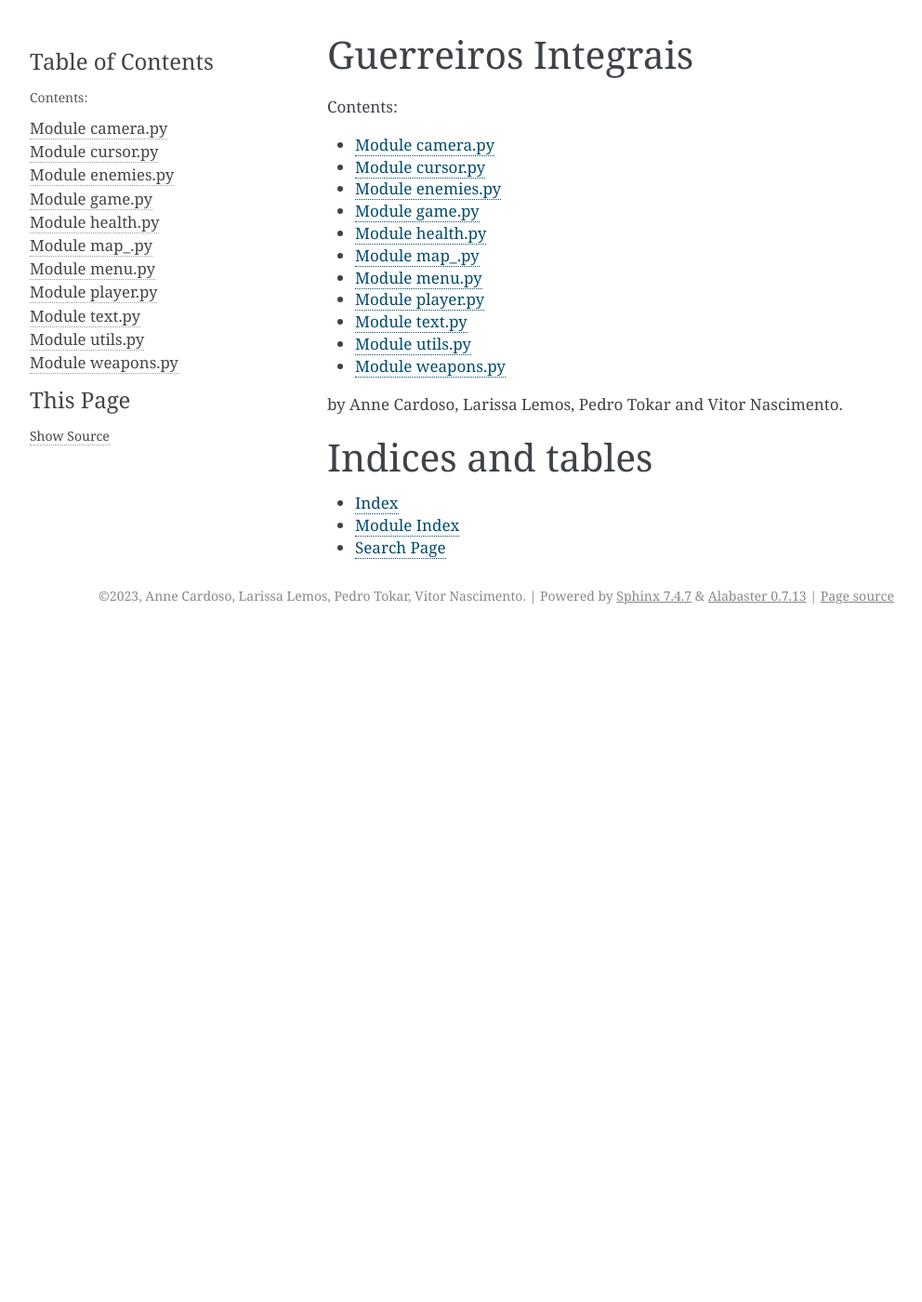
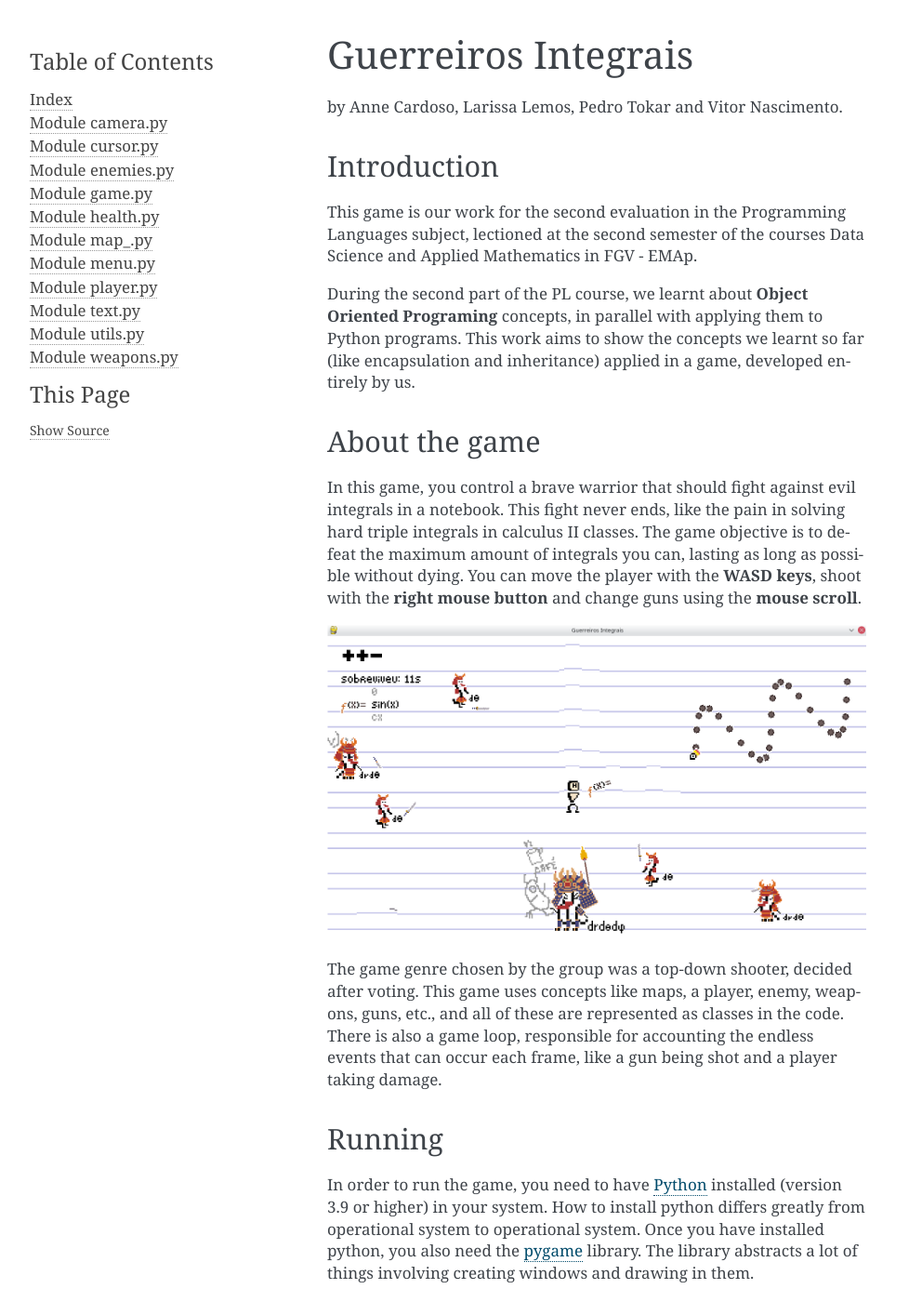
Before and after one commit to vitor-n/trabalho-lp-a2, a Sphinx documentation site: the page built from docs/source/index.rst, in a window 1280 px wide and 1400 px high. Shown: the whole window at 93% size, without its empty margins (148-1140 px from the left). Built offline with Sphinx 7.4.7, drawn with Linux system fonts in a browser that asks for light colours; some of the changed text lies outside the part shown.

Commit message:
Improve docs first page

```diff
--- a/docs/source/index.rst
+++ b/docs/source/index.rst
@@ -8,8 +8,9 @@ Guerreiros Integrais
 
 .. toctree::
    :maxdepth: 0
-   :caption: Contents:
+   :hidden:
 
+   genindex
    camera_doc
    cursor_doc
    enemies_doc
@@ -24,9 +25,59 @@ Guerreiros Integrais
 
 by Anne Cardoso, Larissa Lemos, Pedro Tokar and Vitor Nascimento.
 
-Indices and tables
-==================
+Introduction
+-------------
 
-* :ref:`genindex`
+This game is our work for the second evaluation in the Programming Languages
+subject, lectioned at the second semester of the courses Data Science and Applied
+Mathematics in FGV - EMAp.
+
+During the second part of the PL course, we learnt about **Object Oriented
+Programing** concepts, in parallel with applying them to Python programs. This
+work aims to show the concepts we learnt so far (like encapsulation and
+inheritance) applied in a game, developed entirely by us.
+
+About the game
+----------------
+
+In this game, you control a brave warrior that should fight against evil integrals
+in a notebook. This fight never ends, like the pain in solving hard triple integrals
+in calculus II classes. The game objective is to defeat the maximum amount of
+integrals you can, lasting as long as possible without dying. You can move the
+player with the **WASD keys**, shoot with the **right mouse button** and change
+guns using the **mouse scroll**.
+
+.. image:: ../../gameplay_screenshot.png
+
+The game genre chosen by the group was a top-down shooter, decided after voting.
+This game uses concepts like maps, a player, enemy, weapons, guns, etc., and all
+of these are represented as classes in the code. There is also a game loop,
+responsible for accounting the endless events that can occur each frame, like
+a gun being shot and a player taking damage.
+
+Running
+----------
+
+In order to run the game, you need to have `Python <https://www.python.org/>`_
+installed (version 3.9 or higher) in your system. How to install python differs
+greatly from operational system to operational system. Once you have installed
+python, you also need the `pygame <https://www.pygame.org/news>`_ library. The
+library abstracts a lot of things involving creating windows and drawing in them.
+
+To install it, you can run on your terminal, from the project root:
+
+$ pip install - r requiriments.txt
+
+After that, you have all the necessary things to run the game. So, to do it, run:
+
+$ python src/main.py
+
+Documentation
+--------------
+
+Almost all of the game code is made by clases. They are divided by modules, each
+module having his own "theme" of clases. It is possible to acess the documentations
+of each module (and by so, each class) using the below reference, or navigating
+through the tree of contens in the left of the pages.
+
 * :ref:`modindex`
-* :ref:`search`
```
